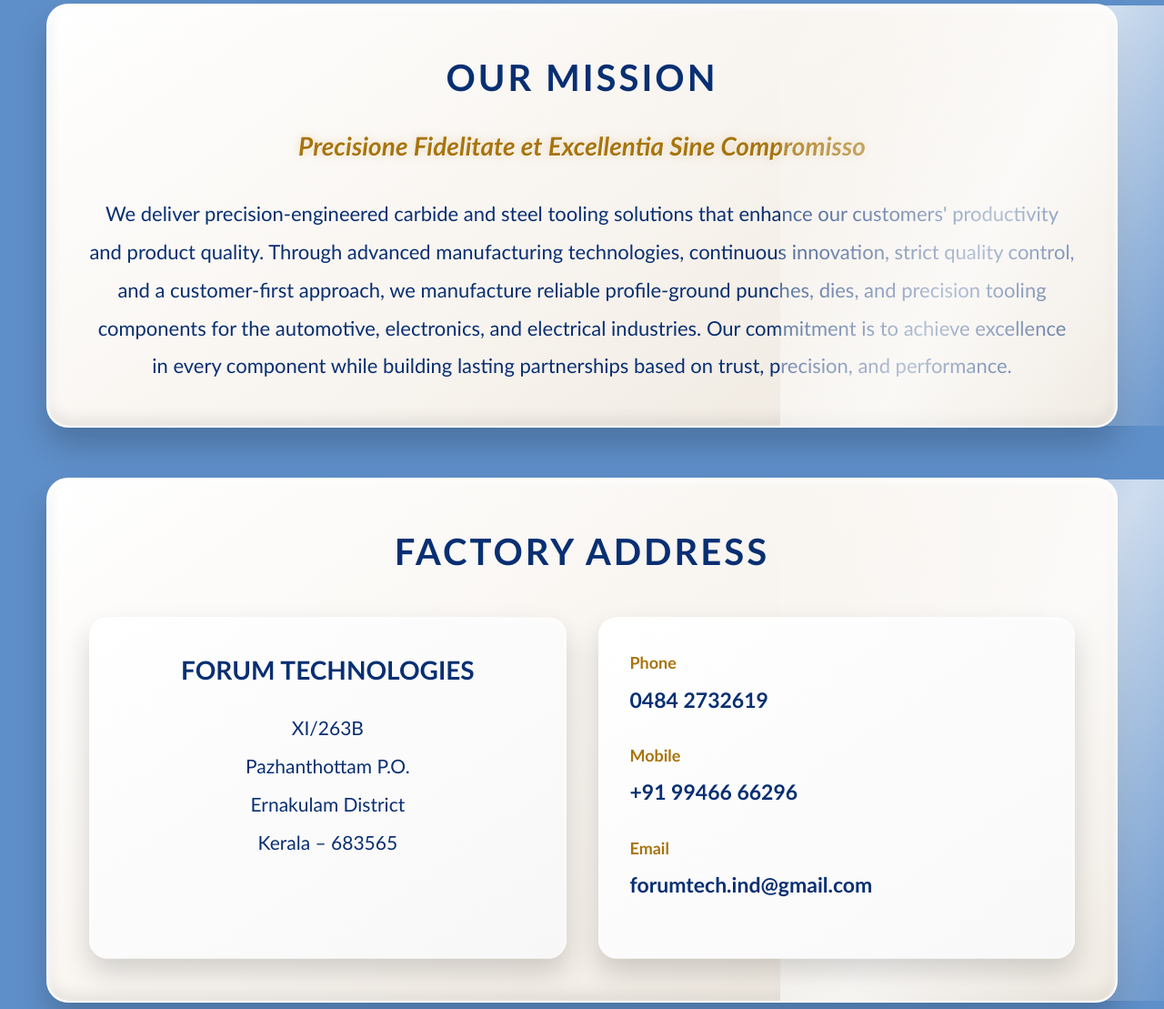
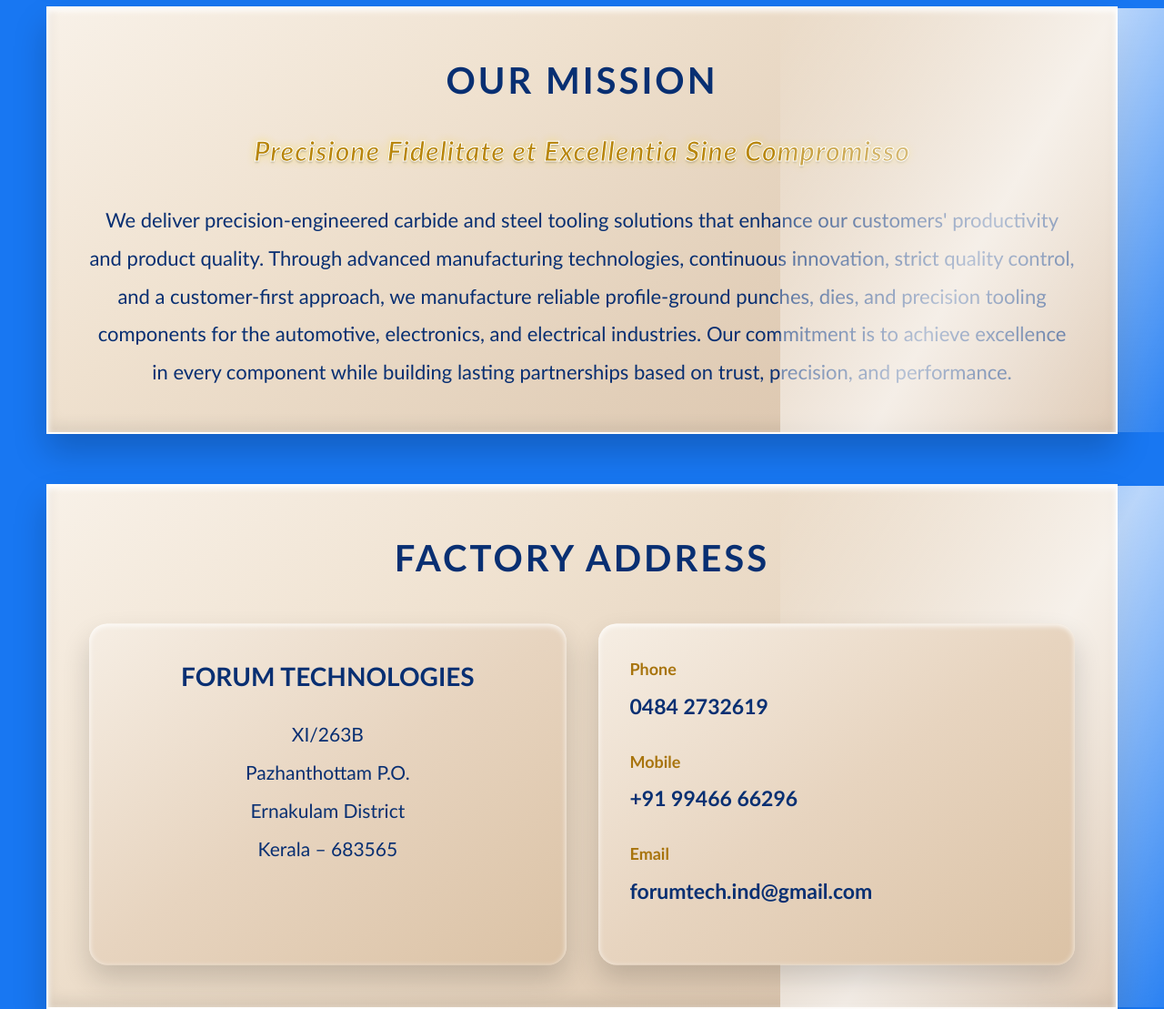
Before and after one commit to neoalbin6-cmd/forum-tech, a plain HTML site: page index.html in a window 1280 px wide. Shown: the part 1360-2469 px from the top of the page at 91% size. Drawn offline with Linux system fonts and the light colour scheme.

Commit message:
Update style.css

```diff
--- a/style.css
+++ b/style.css
@@ -18,7 +18,7 @@ body{
 
     color:#062b66;
 
-    background:#5f8fc9;
+   background:#1877F2;
 
     overflow-x:hidden;
 
@@ -33,19 +33,19 @@ body{
 
 :root{
 
-    --primary-blue:#5f8fc9;
+    --primary-blue:#1877F2;   /* Facebook Blue */
 
     --navy:#082f72;
 
     --gold:#c89b3c;
 
-    --gold-light:#f2d48b;
+    --gold-light:#f5d46a;
 
     --silver:#d9dde2;
 
     --white:#ffffff;
 
-    --coffee:#faf7f2;
+    --coffee:#efe3d2;
 
     --shadow-dark:rgba(0,0,0,.28);
 
@@ -84,10 +84,9 @@ body::before{
 
   background:
 
-    radial-gradient(circle at top,#8fb4df 0%,transparent 55%),
+radial-gradient(circle at top,#4f9cff 0%,transparent 55%),
 
-    linear-gradient(180deg,#7aa4d6,#5f8fc9);
-
+linear-gradient(180deg,#3b82f6,#1877F2);
     z-index:-3;
 
 }
@@ -664,13 +663,15 @@ height:260px;
  .section-card{
 
 background:
+
 linear-gradient(
 145deg,
-    #ffffff,
-    #f8f4ef,
-    #ece5db);
+#f8f1e8,
+#efe1cf,
+#e2cfb9,
+#d7bea5);
 
-    border-radius:24px;
+border:2px solid #d2b48c;
 
     padding:45px;
 
@@ -732,25 +733,27 @@ height:260px;
 
 text-align:center;
 
-    font-size:28px;
+font-size:30px;
 
 font-style:italic;
 
-    font-weight:bold;
+font-weight:900;
 
-    color:#a8740d;
+color:#b8860b;
 
 margin-bottom:30px;
 
+letter-spacing:1px;
+
+-webkit-text-stroke:1px white;
+
 text-shadow:
 
-    1px 1px 0 #fff,
+0 2px 2px rgba(0,0,0,.18),
 
-    0 0 10px rgba(200,155,60,.35);
+0 0 10px rgba(255,215,0,.45);
 
 }
-
-
 
 /*==================================================
   PARAGRAPHS
@@ -797,12 +800,10 @@ height:260px;
    background:
 
 linear-gradient(
-
 145deg,
-
-    #ffffff,
-
-    #f7f7f7);
+#f6eee4,
+#e7d4bf,
+#dbc2a5);
 
     padding:35px;
 
@@ -857,12 +858,10 @@ height:260px;
    background:
 
 linear-gradient(
-
 145deg,
-
-    #ffffff,
-
-    #f8f8f8);
+#f6eee4,
+#e7d4bf,
+#dbc2a5);
 
     padding:35px;
 
```
Lines whose indentation alone changed are shown as unchanged.
